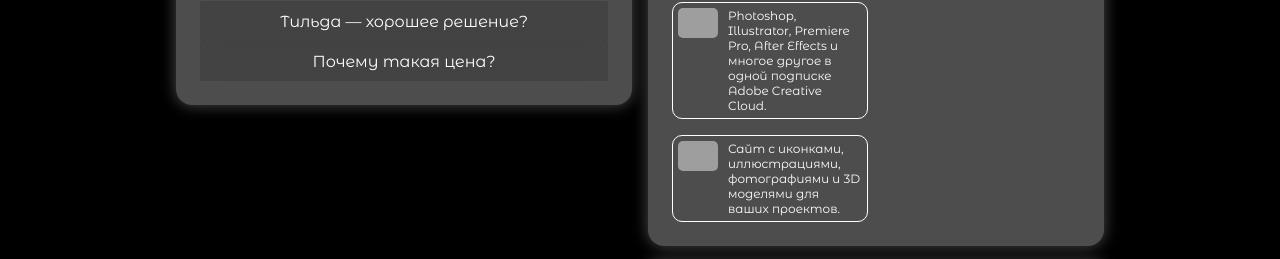
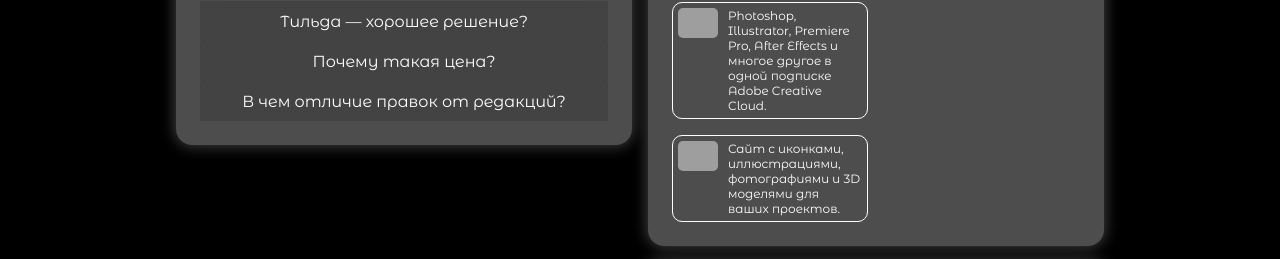
Before and after one commit to abrosxd/abros-dev, a plain HTML site: page about.html in a window 1280 px wide. Shown: the part 1107-1366 px from the top of the page. Drawn offline with nearby package versions, Linux system fonts and the light colour scheme; grey boxes are pictures that could not be loaded; a script that the page names is missing.

Commit message:
Update about.html

```diff
--- a/about.html
+++ b/about.html
@@ -455,6 +455,11 @@
                             <p>Сделать сайт, написать модификацию, улучшить модификацию — не так просто и быстро как кажется. Процесс разработки включает множество неявных этапов, которые напрямую влияют на результат. Разработка - процесс тонкий и кропотливый. В ходе работы зачастую происходят правки, которые увеличивают сложность и время работы над проектом. Это долгая работа, которая требует определенных навыков, ради которых я постоянно прохожу обучение, поэтому стоимость за разработку не может быть низкой</p>
                         </div>
 
+																								<div class="card-header button">В чем отличие правок от редакций?</div>
+                       <div class="card-content">
+                            <p>Правки - это когда вы просите внести мелкие изменения: поменять цвет, передвинуть кнопку, скруглить края...<br>Редакции - это когда вы просите внести крупные изменения: поменять функционал, изменить дизайн блока, сделать новый блок...</p>
+                        </div>
+
                         </div>
 
                         <script>
```
